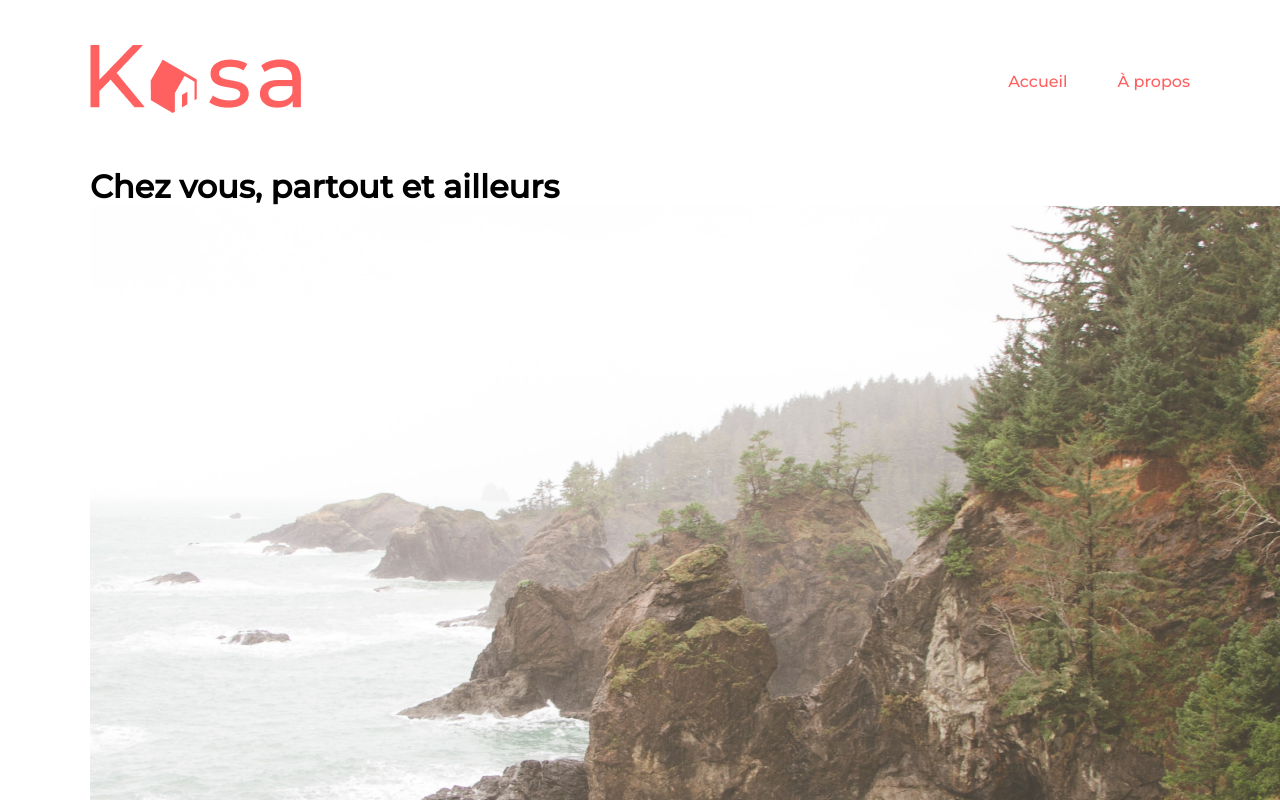
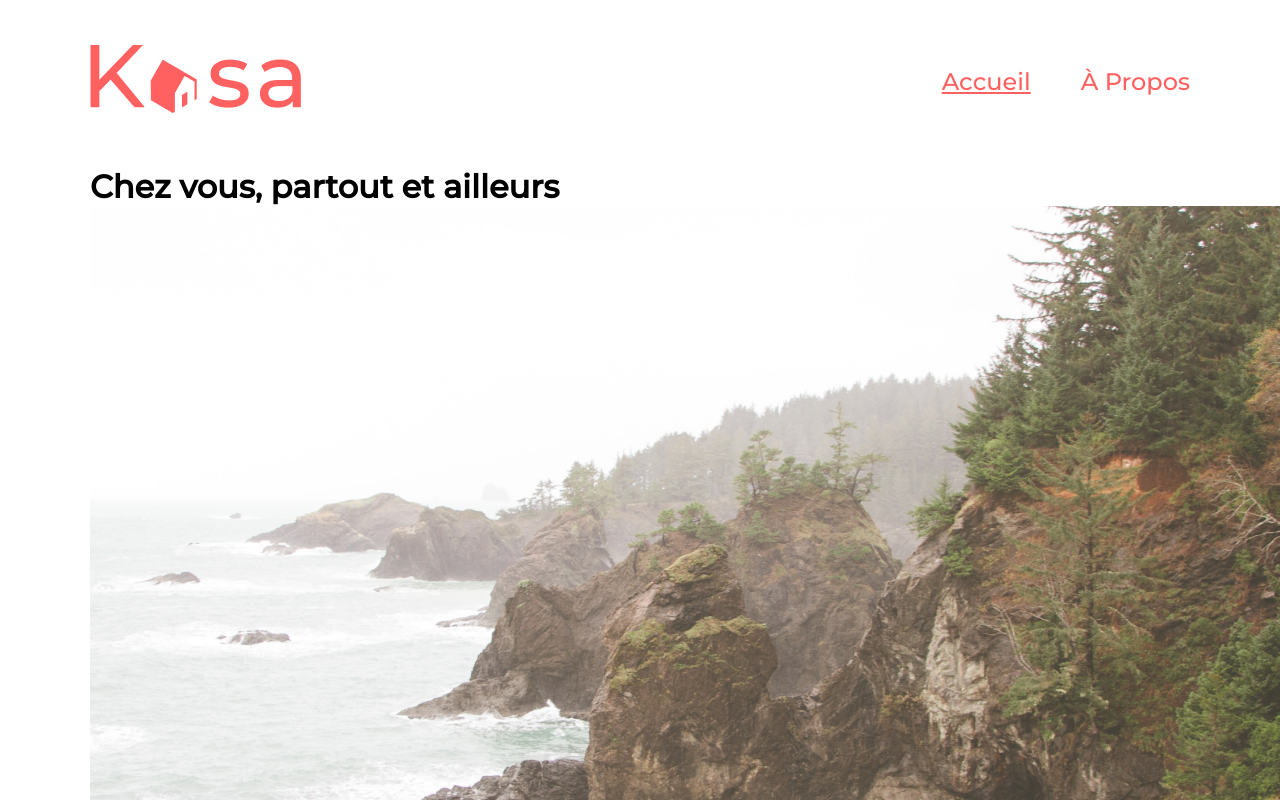
Before and after one commit to AlexDDevv/P8-Kasa, a React (Vite) app: page / in a window 1280 px wide. Shown: the top 800 px of the page. Built offline with nearby package versions, Linux system fonts and the light colour scheme.

Commit message:
Ajout d'une class si le lien est actif

```diff
--- a/src/assets/sass/_header.scss
+++ b/src/assets/sass/_header.scss
@@ -17,10 +17,18 @@ header {
             gap: 50px;
 
             .nav-li {
+                a {
+                    color: $red;
+                    font-size: 1.5rem;
+                    font-weight: 500;
+                }
                 .nav-link {
-                    color: $red;
-                    font-weight: 500;
                     text-decoration: none;
+                }
+                .active-nav-link {
+                    text-decoration-color: $red;
+                    text-decoration-thickness: 2px;
+                    text-underline-offset: 2px;
                 }
             }
         }
--- a/src/components/Layout/Header.jsx
+++ b/src/components/Layout/Header.jsx
@@ -10,10 +10,10 @@ export default function Header() {
         <nav className="nav-bar">
             <ul className="nav-list">
               <li className="nav-li">
-                <NavLink to="/" className="nav-link">Accueil</NavLink>
+                <NavLink to="/" className={({ isActive }) => isActive ? "active-nav-link" : "nav-link"}>Accueil</NavLink>
               </li>
               <li className="nav-li">
-                <NavLink to="/About" className="nav-link">À propos</NavLink>
+                <NavLink to="/About" className={({ isActive }) => isActive ? "active-nav-link" : "nav-link"}>À Propos</NavLink>
               </li>
             </ul>
         </nav>
```
